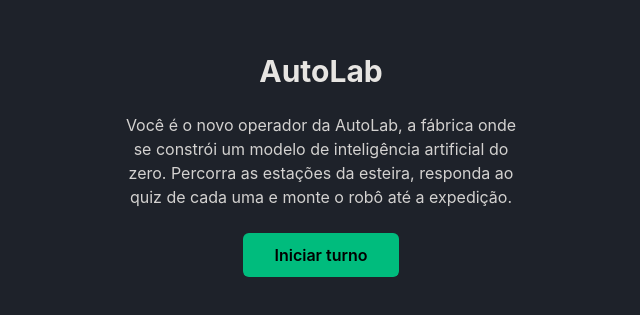
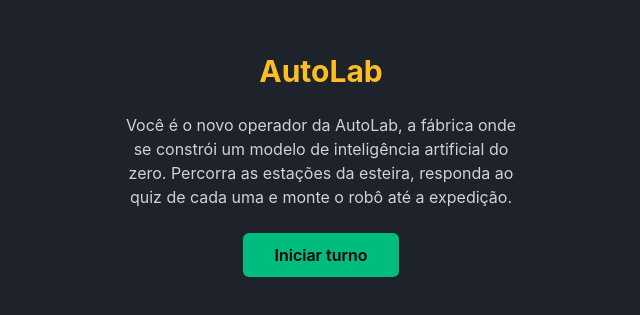
Before and after one commit to shoityn/AutoLab, a React (Vite) app: page / in a window 1280 px wide. Shown: the part 235-550 px from the top of the page, without its empty margins (319-959 px from the left). Built offline with nearby package versions, Linux system fonts and the light colour scheme.

Commit message:
style: aplica ambiente 1 fixo na tela de Recepcao

```diff
--- a/src/components/Recepcao.jsx
+++ b/src/components/Recepcao.jsx
@@ -1,7 +1,14 @@
+import { useEffect } from 'react'
+import { aplicarAmbiente } from '../hooks/useAmbiente'
+
 function Recepcao({ temProgresso, onIniciar, onContinuar, onRecomecar }) {
+  useEffect(() => {
+    aplicarAmbiente(1)
+  }, [])
+
   return (
-    <section className="flex min-h-screen flex-col items-center justify-center gap-6 p-6 text-center">
-      <h1 className="text-3xl font-bold">AutoLab</h1>
+    <section className="flex min-h-screen flex-col items-center justify-center gap-6 p-6 text-center text-[var(--texto)]">
+      <h1 className="text-3xl font-bold text-[var(--titulo)]">AutoLab</h1>
       <p className="max-w-md text-balance opacity-90">
         Você é o novo operador da AutoLab, a fábrica onde se constrói um modelo de inteligência
         artificial do zero. Percorra as estações da esteira, responda ao quiz de cada uma e monte
@@ -20,7 +27,7 @@ function Recepcao({ temProgresso, onIniciar, onContinuar, onRecomecar }) {
           <button
             type="button"
             onClick={onRecomecar}
-            className="min-h-11 rounded-md border border-white/30 px-6 py-2 font-semibold"
+            className="min-h-11 rounded-md border border-[var(--acento)]/40 px-6 py-2 font-semibold"
           >
             Recomeçar turno
           </button>
```
